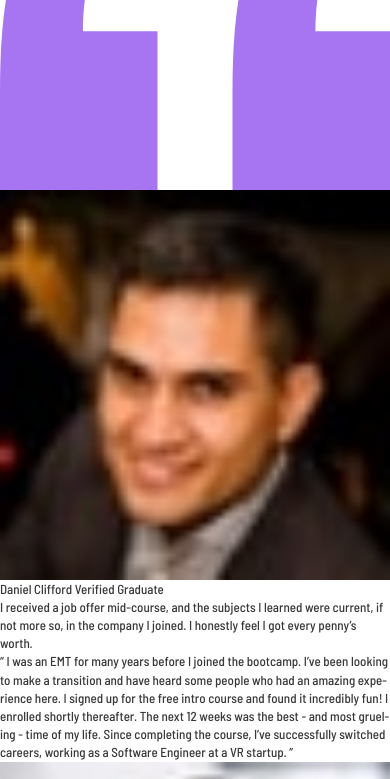
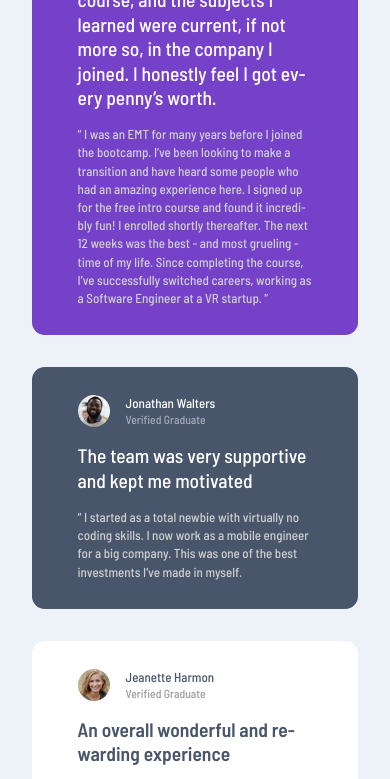
Before and after one commit to 3eze3/Testimonials-Grid, a plain HTML site: page index.html in a window 390 px wide. Shown: the part 193-972 px from the top of the page. Drawn offline with Linux system fonts and the light colour scheme.

Commit message:
Add the style.css file

```diff
--- a/Css/style.css
+++ b/Css/style.css
@@ -1,15 +1,166 @@
 :root {
-  /* ### Primary */
   --moderate-violet: hsl(263, 55%, 52%);
   --very-dark-grayish-blue: hsl(217, 19%, 35%);
   --very-dark-blackish-blue: hsl(219, 29%, 14%);
   --white: hsl(0, 0%, 100%);
-  /* ### Neutral */
   --light-gray: hsl(0, 0%, 81%);
   --light-grayish-blue: hsl(210, 46%, 95%);
   --weigth-400: 500;
   --weigth-600: 600;
 }
 
-/* 1. "Verified Graduate" has the same color as the person's name with 50% opacity */
-/* 2. Review paragraphs inside the quotations have the same color as well, but are at 70% opacity */
+body {
+  background-color: var(--light-grayish-blue);
+}
+
+.wrapper {
+  width: 100%;
+  min-height: 100vh;
+  display: grid;
+  grid-template: repeat(2, 20rem)/repeat(4, 260px);
+  place-content: center;
+  gap: 2rem;
+}
+
+.wrapper__testimonials {
+  padding: 1.75rem 2.85rem;
+  display: flex;
+  flex-direction: column;
+  justify-content: space-around;
+  align-items: flex-start;
+  gap: 1rem;
+  border-radius: .8rem;
+  -webkit-border-radius: .8rem;
+  -moz-border-radius: .8rem;
+  -ms-border-radius: .8rem;
+  -o-border-radius: .8rem;
+}
+
+.testimonials__person {
+  width: 100%;
+  display: flex;
+  justify-content: flex-start;
+  align-items: center;
+  gap: 1rem;
+}
+
+.person__image {
+  width: 2rem;
+  overflow: hidden;
+  border-radius: 50%;
+  -webkit-border-radius: 50%;
+  -moz-border-radius: 50%;
+  -ms-border-radius: 50%;
+  -o-border-radius: 50%;
+}
+
+.person__information {
+  display: flex;
+  flex-direction: column;
+  align-items: flex-start;
+  line-height: 1.2;
+}
+
+.person__description {
+  color: var(--white);
+}
+
+.person__description--verify {
+  font-size: .9em;
+  opacity: .5;
+}
+
+.topic__title {
+  color: var(--white);
+  font-size: 1.5em;
+  line-height: 1.25;
+  font-weight: var(--weigth-400);
+}
+
+.topic__description {
+  color: var(--light-gray);
+}
+
+.wrapper__testimonials--daniel {
+  grid-column: span 2;
+  background-color: var(--moderate-violet);
+  position: relative;
+}
+
+.testimonials__quota {
+  width: 7rem;
+  position: absolute;
+  top: 0;
+  right: 6rem;
+  opacity: .4;
+}
+
+
+.wrapper__testimonials--jonathan {
+  background-color: var(--very-dark-grayish-blue);
+}
+
+.wrapper__testimonials--kira {
+  grid-row: span 2;
+  background-color: var(--white);
+}
+
+.wrapper__testimonials--jeanette {
+  background-color: var(--white);
+}
+
+.person__description--girls {
+  color: var(--very-dark-grayish-blue);
+}
+
+.topic__title--girls {
+  color: var(--very-dark-grayish-blue);
+  font-weight: var(--weigth-600)
+}
+
+.topic__description--girls {
+  color: var(--very-dark-grayish-blue);
+  opacity: .85;
+}
+
+.wrapper__testimonials--patrick {
+  grid-column: span 2;
+  background-color: var(--very-dark-blackish-blue);
+}
+
+@media screen and (max-width:480px) {
+  .wrapper {
+    padding: 5rem 2rem;
+    height: 100%;
+    grid-template-rows: 1fr;
+    grid-template-columns: 1fr;
+  }
+
+  .wrapper__testimonials {
+    justify-content: flex-start;
+    height: 100%;
+  }
+
+  .wrapper__testimonials--daniel {
+    grid-row: span 2;
+    background-color: var(--moderate-violet);
+    position: relative;
+  }
+
+  .testimonials__quota {
+    right: 2.25rem;
+  }
+
+  .wrapper__testimonials--jonathan {
+    grid-column: span 2;
+  }
+
+  .wrapper__testimonials--jeanette {
+    grid-column: span 2;
+  }
+
+  .wrapper__testimonials--kira {
+    grid-column: span 2;
+    order: 3;
+  }
+}
```
